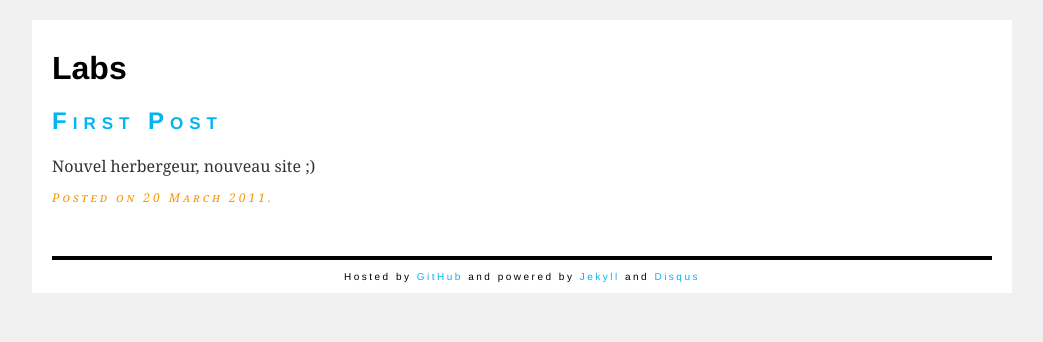
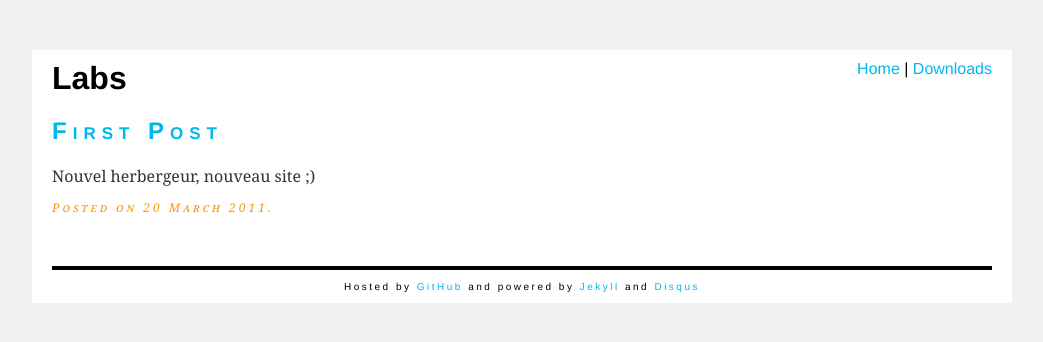
Before and after one commit to stealth35/stealth35.github.com, a Jekyll site: the page built from index.html, in a window 1280 px wide. Shown: the top 342 px of the page, without its empty margins (118-1161 px from the left). Built offline with Jekyll 4.4.1, drawn with Linux system fonts in a browser that asks for light colours; comment, search, counter and statistics services are not loaded.

Commit message:
Add menu

```diff
--- a/_layouts/default.html
+++ b/_layouts/default.html
@@ -9,6 +9,7 @@
     <body>
         <div id="content">
         	<header>
+        	    <div id="menu"><a href="/">Home</a> | <a href="/downloads">Downloads</a></div>
         		<h1>{{ page.title }}</h1>
         	</header>
         	{{ content }}
--- a/stylesheets/master.css
+++ b/stylesheets/master.css
@@ -8,7 +8,7 @@ body {
 }
 #content {
 	margin:0 auto;
-	margin-top:20px;
+	margin-top:50px;
 	width:940px;
 	background-color:#FFFFFF;
 	padding:0 20px;
@@ -44,7 +44,11 @@ article h2{
 }
 
 header {
-	padding:30px 0 0;
+	padding:10px 0 0;
+}
+
+header #menu{
+    float:right;
 }
 footer {
 	border-top:4px solid #000000;
```
